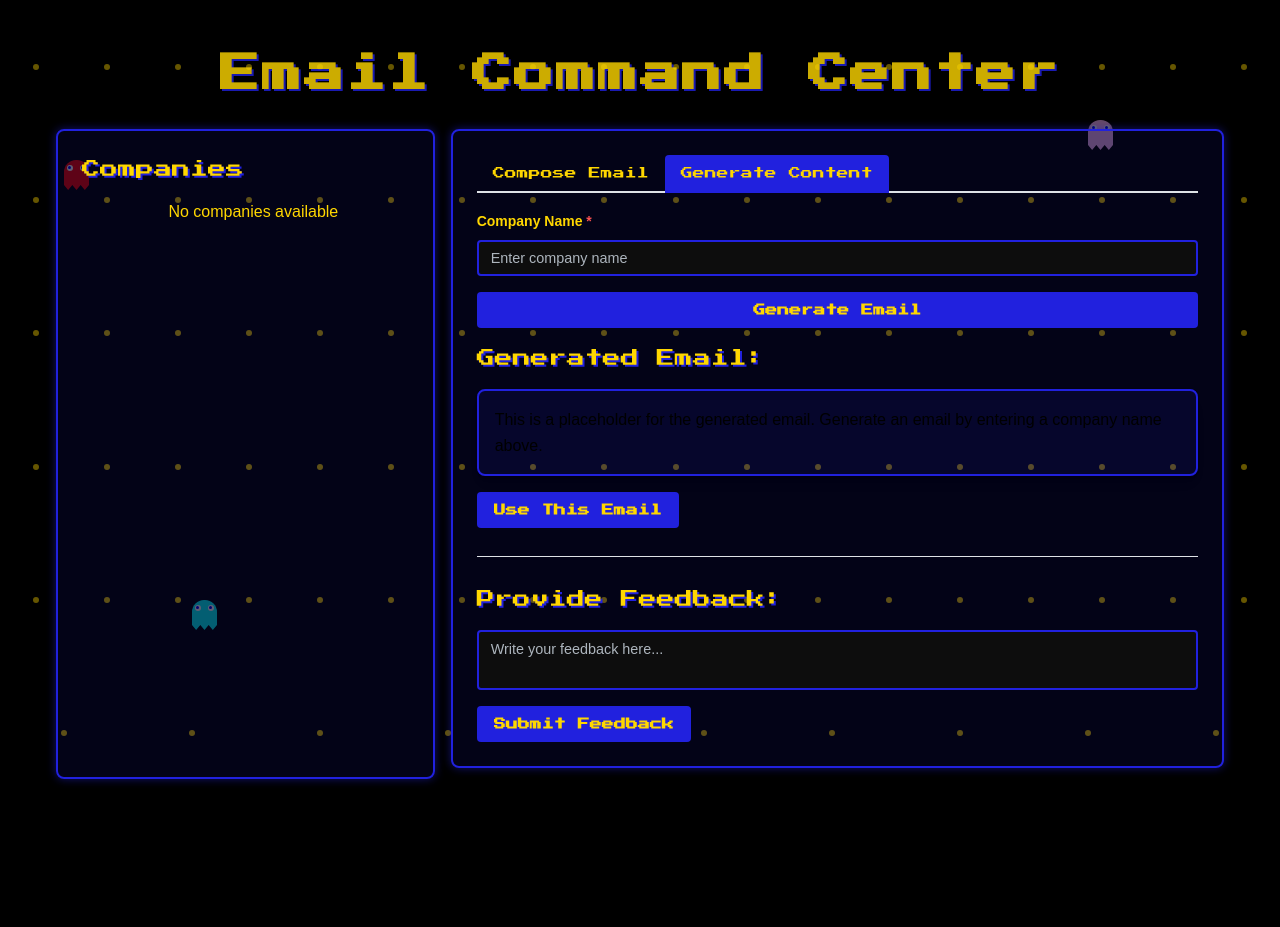
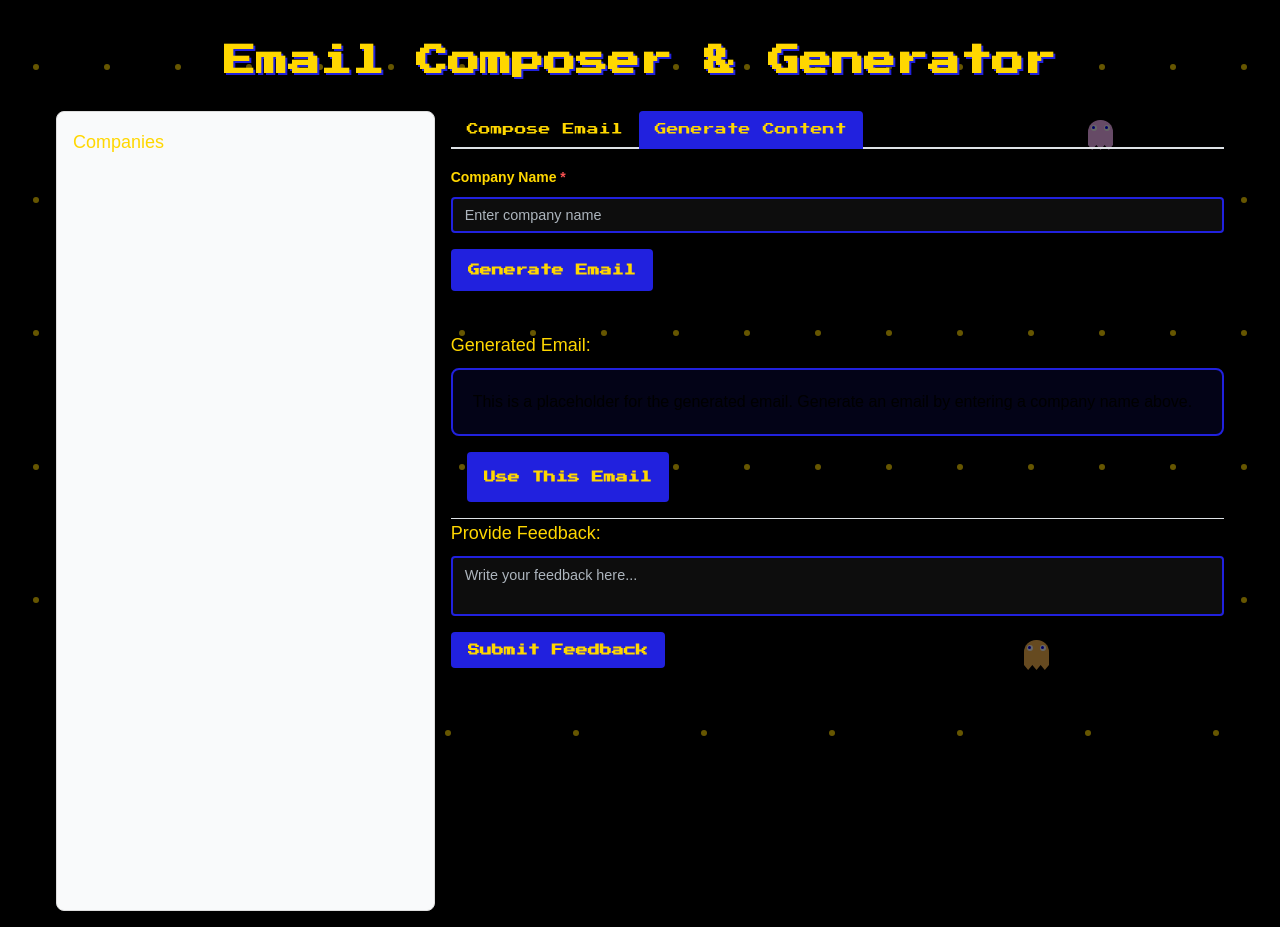
Before and after one commit to CU-Hyperloop/HyperMail, a React (Vite) app in the folder frontend/: page /dashboard in a window 1280 px wide. Before the commit the page ends 819 px from the top, so only its background shows below. Built offline with nearby package versions, Linux system fonts and the light colour scheme.

Commit message:
new styles

```diff
--- a/frontend/src/App.tsx
+++ b/frontend/src/App.tsx
@@ -1,6 +1,6 @@
 import '@mantine/core/styles.css';
 import { MantineProvider, createTheme } from '@mantine/core';
-import { BrowserRouter as Router, Route, Routes } from 'react-router-dom';
+import { BrowserRouter as Router, Route, Routes } from 'react-router';
 
 // Import the global theme CSS
 import './styles/GlobalTheme.css';
--- a/frontend/src/api.ts
+++ b/frontend/src/api.ts
@@ -20,3 +20,12 @@ async function getCompanies(params = {}) {
 }
 
 export default getCompanies
+// TODO
+export function sendEmail(emailData) {
+
+  return axios.post('http://localhost:8000/api/', emailData, {
+    headers: {
+      "Content-Type": "application/json"
+    }
+  });
+}
--- a/frontend/src/pages/Dashboard.tsx
+++ b/frontend/src/pages/Dashboard.tsx
@@ -12,16 +12,19 @@ import {
   Divider,
   Grid,
   Col
+
 } from "@mantine/core";
+
+
 import { useNavigate } from "react-router";
-import { useState, useEffect } from "react";
+import { useState, useEffect, useRef } from "react";
 import generateEmail from "../services/emailServices";
 import { useLocation } from "react-router";
 
 export default function Dashboard() {
+
     const location = useLocation();
     const { data } = location.state || {};
-  const navigate = useNavigate();
 
   // Combined state from both components
   const [companyName, setCompanyName] = useState("");
@@ -34,7 +37,7 @@ export default function Dashboard() {
   );
   const [feedback, setFeedback] = useState("");
   const [isLoading, setIsLoading] = useState(false);
-  const [error, setError] = useState<string | null>(null);
+  const [error, setError] = useState(null);
   const [activeTab, setActiveTab] = useState("generate");
 
   const handleGenerateEmail = async () => {
@@ -51,7 +54,7 @@ export default function Dashboard() {
       setEmailContent(generatedEmail.email);
       // Auto-fill the email body with generated content
       setBody(generatedEmail.email);
-    } catch (err: any) {
+    } catch (err) {
       setError(err.message || "Failed to generate email");
     } finally {
       setIsLoading(false);
@@ -66,103 +69,147 @@ export default function Dashboard() {
 
   const handleSendEmail = () => {
     // Logic to send email would go here
+
     console.log("Email sent with:", { to, cc, subject, body });
     alert("Email sent successfully!");
   };
 
   return (
-    <Container>
-      <h1 className="arcade-title">Email Command Center</h1>
+    <>
+
+    <Container
+      size="md"
+      style={{
+        padding: "1.5rem",
+        borderRadius: "8px",
+        minHeight: "100vh",
+      }}
+    >
+      <h1
+        style={{
+          textAlign: "center",
+          marginBottom: "1.5rem",
+          fontFamily: '"Press Start 2P", cursive', // Arcade-style font
+        //   color: "#333",
+        }}
+      >
+        Email Composer & Generator
+      </h1>
 
       <Grid>
-        <Grid.Col span={{ base: 12, md: 4 }}>
-          <div className="arcade-panel company-list">
-            <Text className="arcade-font" size="lg">
+
+      <Grid.Col gutter="lg" span={4}>
+        <div
+          style={{
+            padding: "1rem",
+            borderRadius: "8px",
+            border: "1px solid #ddd",
+            backgroundColor: "#f9fafb",
+            height: "100vh",
+          }}
+        >
+          <Text weight={600} size="lg" style={{ marginBottom: "0.5rem" }}>
             Companies
           </Text>
-            {data && data.length > 0 ? (
-              data.map((company: any, index: number) => (
-                <button
+          {data &&
+            data.map((company, index) => (
+              <Button
                 key={index}
-                  className="company-item"
+                fullWidth
+                variant="light"
+                style={{
+                  padding: "1rem",
+                  borderRadius: "8px",
+                  border: "1px solid #ddd",
+                  backgroundColor: "#f9fafb",
+                  marginBottom: "1rem",
+                  textAlign: "left",
+                }}
                 onClick={() => setCompanyName(company.name)}
               >
-                  <Text weight={600} size="lg">
-                    {company.name}
-                  </Text>
-                  <Text size="sm">
-                    <strong>Email:</strong> {company.email}
-                  </Text>
-                  <Text size="sm">
-                    <strong>Size:</strong> {company.size}
-                  </Text>
-                  <Text size="sm">
-                    <strong>Location:</strong> {company.location}
-                  </Text>
-                  <Text size="sm">
-                    <strong>Industry:</strong> {company.industry}
-                  </Text>
-                </button>
-              ))
-            ) : (
-              <Text color="dimmed" align="center" mt="md">
-                No companies available
-              </Text>
-            )}
+                <Text weight={600} size="lg">{company.name}</Text>
+                <Text size="sm"><strong>Email:</strong> {company.email}</Text>
+                <Text size="sm"><strong>Size:</strong> {company.size}</Text>
+                <Text size="sm"><strong>Location:</strong> {company.location}</Text>
+                <Text size="sm"><strong>Industry:</strong> {company.industry}</Text>
+              </Button>
+            ))}
         </div>
     </Grid.Col>
 
-        <Grid.Col span={{ base: 12, md: 8 }}>
-          <div className="arcade-panel">
+        <Grid.Col span={8}>
+
         <Tabs value={activeTab} onChange={setActiveTab}>
         <Tabs.List>
           <Tabs.Tab value="compose">Compose Email</Tabs.Tab>
           <Tabs.Tab value="generate">Generate Content</Tabs.Tab>
         </Tabs.List>
 
+
         <Tabs.Panel value="generate" pt="md">
-                <Stack spacing="md">
+          <div style={{ marginBottom: "1.5rem" }}>
             <TextInput
               label="Company Name"
               placeholder="Enter company name"
               value={companyName}
               onChange={(e) => setCompanyName(e.target.value)}
               required
+              style={{ marginBottom: "1rem" }}
             />
 
             <Button
+              size="md"
               onClick={handleGenerateEmail}
               loading={isLoading}
               disabled={isLoading || !companyName}
+              style={{ marginBottom: "1rem" }}
             >
               Generate Email
             </Button>
 
             {error && (
-                    <Text color="red" size="sm">
+              <Text color="red" size="sm" style={{ marginTop: "0.5rem" }}>
                 {error}
               </Text>
             )}
+          </div>
 
-                  <Text className="arcade-font" size="lg">
+          <Text weight={600} size="lg" style={{ marginBottom: "0.5rem" }}>
             Generated Email:
           </Text>
 
-                  <Card shadow="sm" padding="md">
+          <Card
+            shadow="sm"
+            p="lg"
+            style={{
+              border: "1px solid #ddd",
+              borderRadius: "8px",
+              marginBottom: "1rem",
+            }}
+          >
             {isLoading ? (
-                      <div className="loader-container">
-                        <Loader size="md" />
-                        <Text mt="md">
+              <div
+                style={{
+                  display: "flex",
+                  flexDirection: "column",
+                  alignItems: "center",
+                  padding: "2rem",
+                }}
+              >
+                <Loader size="lg" />
+                <Text style={{ marginTop: "1rem" }}>
                   Generating email... This may take a minute...
                 </Text>
               </div>
             ) : (
-                      <div className="email-content">{emailContent}</div>
+              <div style={{ whiteSpace: "pre-line" }}>{emailContent}</div>
             )}
           </Card>
 
-                  <Group position="right">
+          <Group position="right" pd="md" m="md">
             <Button
+              color="blue"
+              size="lg"
               onClick={() => {
                 setBody(emailContent);
                 setActiveTab("compose");
@@ -171,10 +218,8 @@ export default function Dashboard() {
               Use This Email
             </Button>
           </Group>
-
-                  <Divider my="sm" />
-
-                  <Text className="arcade-font" size="lg">
+          <Divider/>
+          <Text weight={600} size="lg" style={{ marginBottom: "0.5rem" }}>
             Provide Feedback:
           </Text>
 
@@ -182,23 +227,20 @@ export default function Dashboard() {
             placeholder="Write your feedback here..."
             value={feedback}
             onChange={(e) => setFeedback(e.target.value)}
-                    minRows={4}
+            minRows={6}
+            style={{ marginBottom: "1rem" }}
           />
 
-                  <Group position="right">
           <Button
             onClick={handleFeedbackSubmit}
             disabled={!feedback.trim()}
           >
             Submit Feedback
           </Button>
-                  </Group>
-                </Stack>
         </Tabs.Panel>
-
         <Tabs.Panel value="compose" pt="md">
-                <Stack spacing="md">
-                  <Group>
+          <Stack spacing="md" style={{ width: "100%" }}>
+            <Group position="apart">
               <Text style={{ width: "60px" }}>To: </Text>
               <TextInput
                 placeholder="Recipients"
@@ -208,7 +250,7 @@ export default function Dashboard() {
               />
             </Group>
 
-                  <Group>
+            <Group position="apart">
               <Text style={{ width: "60px" }}>Cc: </Text>
               <TextInput
                 placeholder="Carbon copy"
@@ -218,7 +260,7 @@ export default function Dashboard() {
               />
             </Group>
 
-                  <Group>
+            <Group position="apart">
               <Text style={{ width: "60px" }}>Subject: </Text>
               <TextInput
                 placeholder="Subject line"
@@ -232,23 +274,34 @@ export default function Dashboard() {
             <Textarea
               placeholder="Email body"
               autosize
-                    minRows={12}
+              minRows={15}
               value={body}
               onChange={(e) => setBody(e.target.value)}
+              style={{ border: "1px solid #ddd" }}
             />
 
             <Group position="right">
-                    <Button variant="outline" onClick={() => navigate('/')}>
+              <Button variant="outline">
                 Cancel
               </Button>
-                    <Button onClick={handleSendEmail}>Send</Button>
+              <Button onClick={handleSendEmail}>
+                Send
+              </Button>
             </Group>
           </Stack>
         </Tabs.Panel>
+
+
       </Tabs>
-          </div>
+
+
          </Grid.Col>
       </Grid>
+
+
     </Container>
+    </>
   );
+
+
 }
--- a/frontend/src/styles/GlobalTheme.css
+++ b/frontend/src/styles/GlobalTheme.css
@@ -172,8 +172,16 @@ h1, h2, h3, .arcade-font {
 }
 
 /* Inputs */
+
+.mantine-Autocomplete-dropdown{
+  background-color: var(--pacman-bg-dark) !important;
+  border: 2px solid var(--pacman-blue) !important;
+}
+
+
 .mantine-TextInput-input,
 .mantine-Textarea-input,
+.mantine-Autocomplete-input,
 .mantine-Select-input {
   background-color: var(--pacman-bg-dark) !important;
   color: var(--pacman-yellow) !important;
@@ -185,6 +193,7 @@ h1, h2, h3, .arcade-font {
 
 .mantine-TextInput-label,
 .mantine-Textarea-label,
+.mantine-Autocomplete-label
 .mantine-Select-label {
   color: var(--pacman-yellow) !important;
   font-family: 'Arial', sans-serif !important;
@@ -262,6 +271,13 @@ h1, h2, h3, .arcade-font {
   border-color: var(--pacman-yellow) !important;
 }
 
+.mantine-Code-root {
+  background-color: var(--pacman-bg-panel) !important;
+  color: var(--pacman-yellow) !important;
+  border: 2px solid var(--pacman-blue) !important;
+  border-radius: 4px !important;
+  padding: 0.5rem !important;
+}
 /* Email Content Area */
 .email-content {
   white-space: pre-line;
```
Also changed, not shown: 1 other file (tests, documents, lock files or other folders). Lines whose indentation alone changed are shown as unchanged.
